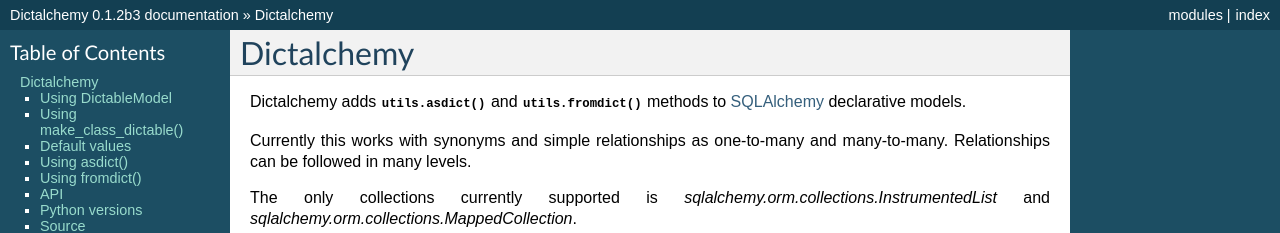
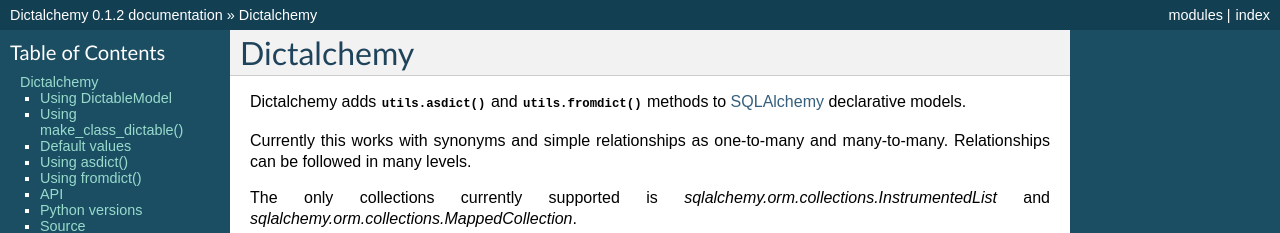
Before and after one commit to danielholmstrom/dictalchemy, a Sphinx documentation site: the page built from docs/source/index.rst, in a window 1280 px wide and 900 px high. Shown: the top 233 px of the window. Built offline with Sphinx 7.4.7, drawn with Linux system fonts in a browser that asks for light colours; some of the changed text lies outside the part shown.

Commit message:
Version 0.1.2

```diff
--- a/docs/source/conf.py
+++ b/docs/source/conf.py
@@ -53,7 +53,7 @@
 # The short X.Y version.
 version = '0.1'
 # The full version, including alpha/beta/rc tags.
-release = '0.1.2b3'
+release = '0.1.2'
 
 # The language for content autogenerated by Sphinx. Refer to documentation
 # for a list of supported languages.
--- a/setup.py
+++ b/setup.py
@@ -30,7 +30,7 @@
     extra['use_2to3'] = True
 
 setup(name='dictalchemy',
-      version='0.1.2b3',
+      version='0.1.2',
       description="Contains asdict and fromdict methods for SQL-Alchemy "
       "declarative models",
       long_description=README,
```
